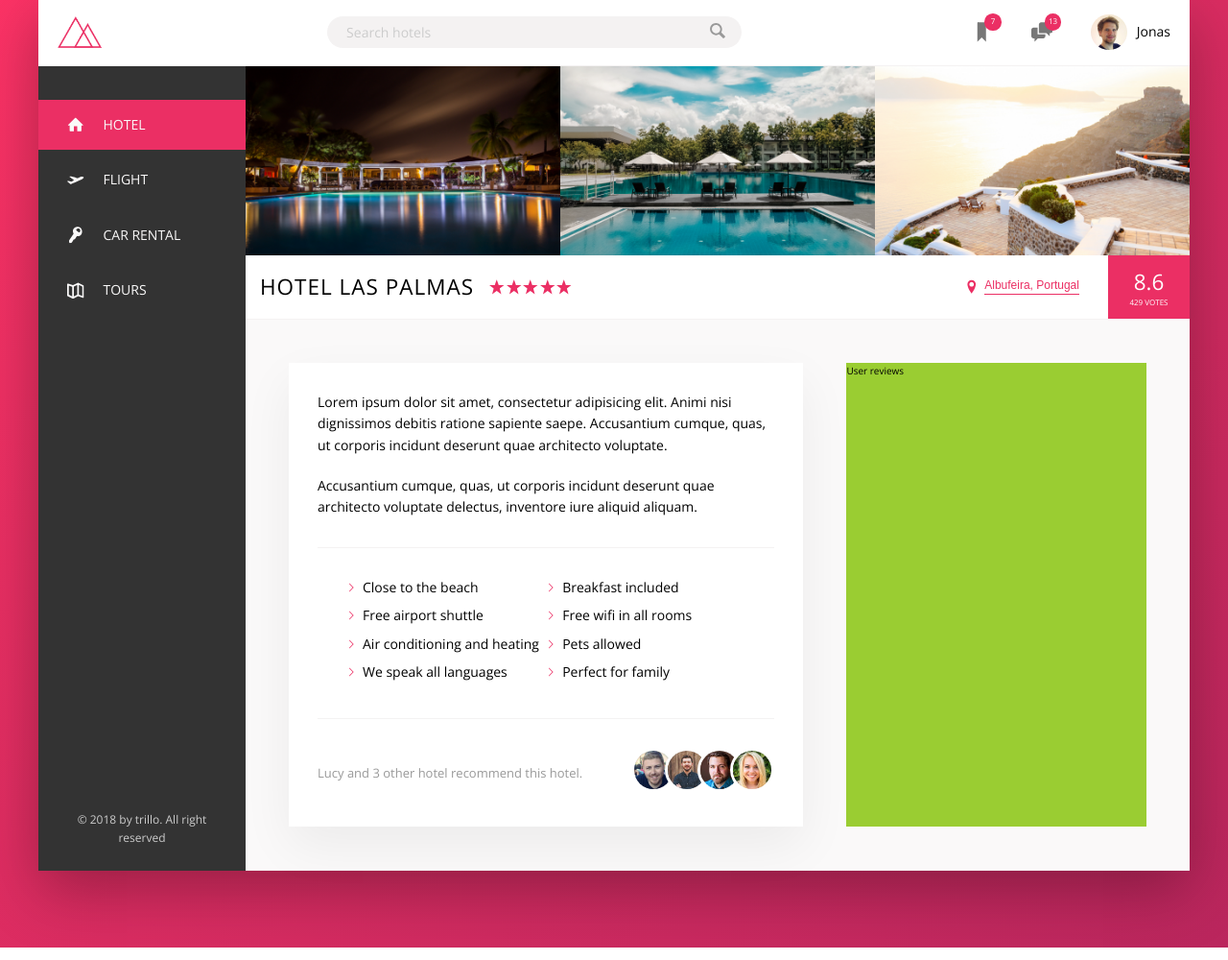
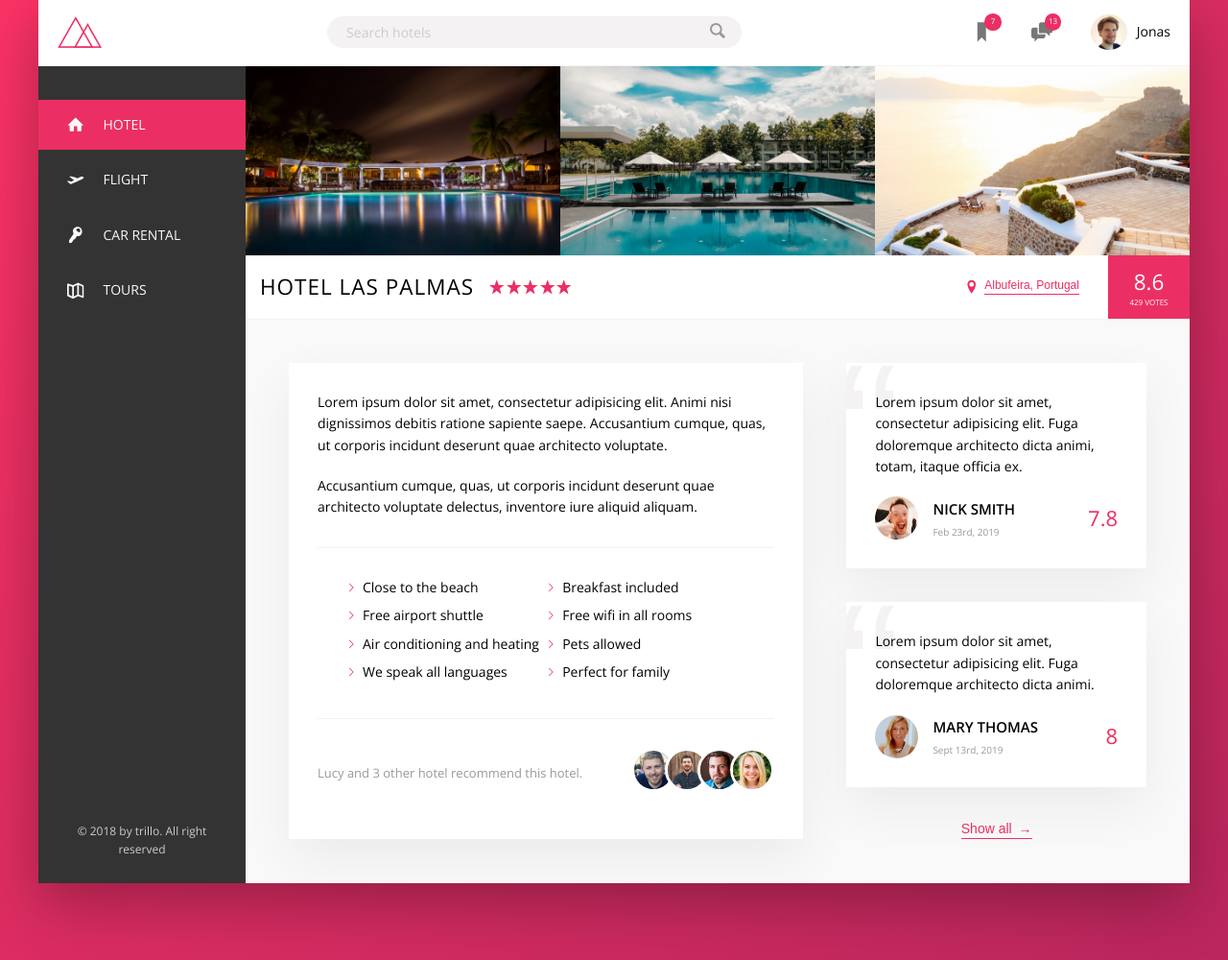
Before and after one commit to anhtran304/Trillo, a PHP site: page / in a window 1280 px wide. Shown: the part 81-1081 px from the top of the page at 96% size. Run offline with PHP 8.4, Linux system fonts and the light colour scheme.

Commit message:
Finish reviews

```diff
--- a/css/style.css
+++ b/css/style.css
@@ -84,13 +84,13 @@ body {
   flex: 1; }
 
 .detail {
+  font-size: 1.4rem;
   display: flex;
   padding: 4.5rem;
   background-color: var(--color-grey-light-1);
   border-bottom: var(--line); }
 
 .description {
-  font-size: 1.4rem;
   background-color: #fff;
   box-shadow: var(--shadow-light);
   padding: 3rem;
@@ -98,8 +98,10 @@ body {
   margin-right: 4.5rem; }
 
 .user-reviews {
-  background-color: yellowgreen;
-  flex: 1; }
+  flex: 1;
+  display: flex;
+  flex-direction: column;
+  align-items: center; }
 
 .logo {
   height: 3.25rem;
@@ -280,8 +282,13 @@ body {
   background-color: transparent;
   cursor: pointer;
   transition: all .2s; }
+  .btn-inline span {
+    margin-left: .3rem;
+    transition: margin-left .2s; }
   .btn-inline:hover {
     color: var(--color-grey-dark-1); }
+    .btn-inline:hover span {
+      margin-left: .8rem; }
   .btn-inline:focus {
     outline: none;
     animation: pulsate 1s infinite; }
@@ -338,3 +345,47 @@ body {
     border: 3px solid #fff; }
     .recommend__photo:not(:last-child) {
       margin-right: -1.5rem; }
+
+.review {
+  background-color: #fff;
+  box-shadow: var(--shadow-light);
+  padding: 3rem;
+  margin-bottom: 3.5rem;
+  position: relative;
+  overflow: hidden; }
+  .review__text {
+    margin-bottom: 2rem;
+    z-index: 10;
+    position: relative; }
+  .review__user {
+    display: flex;
+    align-items: center; }
+  .review__photo {
+    height: 4.5rem;
+    width: 4.5rem;
+    border-radius: 50%;
+    margin-right: 1.5rem; }
+  .review__user-box {
+    margin-right: auto; }
+  .review__user-name {
+    font-size: 1.5rem;
+    font-weight: 600;
+    text-transform: uppercase;
+    margin-bottom: .4rem; }
+  .review__user-date {
+    font-size: 1rem;
+    color: var(--color-grey-dark-3); }
+  .review__rating {
+    color: var(--color-primary);
+    font-size: 2.2rem;
+    font-weight: 300; }
+  .review::before {
+    font-size: 20rem;
+    color: var(--color-grey-light-2);
+    content: "\201C";
+    position: absolute;
+    top: -2.75rem;
+    left: -1rem;
+    line-height: 1;
+    font-family: sans-serif;
+    z-index: 1; }
--- a/index.html
+++ b/index.html
@@ -162,11 +162,38 @@
                             </div>
                         </div>
 
-                        <div class="user-reviews">
-                            User reviews
-                        </div>
+                        <figure class="user-reviews">
+                            <figure class="review">
+                                <blockquote class="review__text">
+                                    Lorem ipsum dolor sit amet, consectetur adipisicing elit. Fuga doloremque architecto dicta animi, totam, itaque officia
+                                    ex.
+                                </blockquote>
+                                <figcaption class="review__user">
+                                    <img src="img/user-1.jpg" alt="User 1" class="review__photo">
+                                    <div class="review__user-box">
+                                        <p class="review__user-name">Nick Smith</p>
+                                        <p class="review__user-date">Feb 23rd, 2019</p>
+                                    </div>
+                                    <div class="review__rating">7.8</div>
+                                </figcaption>
+                            </figure>
+
+                            <figure class="review">
+                                <blockquote class="review__text">
+                                    Lorem ipsum dolor sit amet, consectetur adipisicing elit. Fuga doloremque architecto dicta animi.
+                                </blockquote>
+                                <figcaption class="review__user">
+                                    <img src="img/user-2.jpg" alt="User 2" class="review__photo">
+                                    <div class="review__user-box">
+                                        <p class="review__user-name">Mary Thomas</p>
+                                        <p class="review__user-date">Sept 13rd, 2019</p>
+                                    </div>
+                                    <div class="review__rating">8</div>
+                                </figcaption>
+                            </figure>
+                            <button class="btn-inline">Show all <span>&rarr;</span></button>
+                        </figure>
                     </div>
-
                 </main>
             </div>
         </div>
--- a/sass/_components.scss
+++ b/sass/_components.scss
@@ -269,8 +269,17 @@
     cursor: pointer;
     transition: all .2s;
 
+    & span {
+        margin-left: .3rem;
+        transition: margin-left .2s;
+    }
+
     &:hover {
         color: var(--color-grey-dark-1);
+
+        span {
+            margin-left: .8rem;
+        }
     }
 
     &:focus {
@@ -366,3 +375,66 @@
         }
     }
 }
+
+// REVIEWS
+
+.review {
+    background-color: #fff;
+    box-shadow: var(--shadow-light);
+    padding: 3rem;
+    margin-bottom: 3.5rem;
+    position: relative;
+    overflow: hidden;
+
+    &__text {
+        margin-bottom: 2rem;
+        z-index: 10;
+        position: relative;
+    }
+
+    &__user {
+        display: flex;
+        align-items: center;
+    }
+
+    &__photo {
+        height: 4.5rem;
+        width: 4.5rem;
+        border-radius: 50%;
+        margin-right: 1.5rem;
+    }
+
+    &__user-box {
+        margin-right: auto;
+    }
+
+    &__user-name {
+        font-size: 1.5rem;
+        font-weight: 600;
+        text-transform: uppercase;
+        margin-bottom: .4rem;
+    }
+
+    &__user-date {
+        font-size: 1rem;
+        color: var(--color-grey-dark-3);
+    }
+
+    &__rating {
+        color: var(--color-primary);
+        font-size: 2.2rem;
+        font-weight: 300;
+    }
+
+    &::before {
+        font-size: 20rem;
+        color: var(--color-grey-light-2);
+        content: "\201C";
+        position: absolute;
+        top: -2.75rem;
+        left: -1rem;
+        line-height: 1;
+        font-family: sans-serif;
+        z-index: 1;
+    }
+}
--- a/sass/_layout.scss
+++ b/sass/_layout.scss
@@ -36,6 +36,7 @@
 }
 
 .detail {
+    font-size: 1.4rem;
     display: flex;
     padding: 4.5rem;
     background-color: var(--color-grey-light-1);
@@ -43,7 +44,6 @@
 }
 
 .description {
-    font-size: 1.4rem;
     background-color: #fff;
     box-shadow: var(--shadow-light);
     padding: 3rem;
@@ -52,6 +52,9 @@
 }
 
 .user-reviews {
-    background-color: yellowgreen;
     flex: 1;
+
+    display: flex;
+    flex-direction: column;
+    align-items: center;
 }
```
